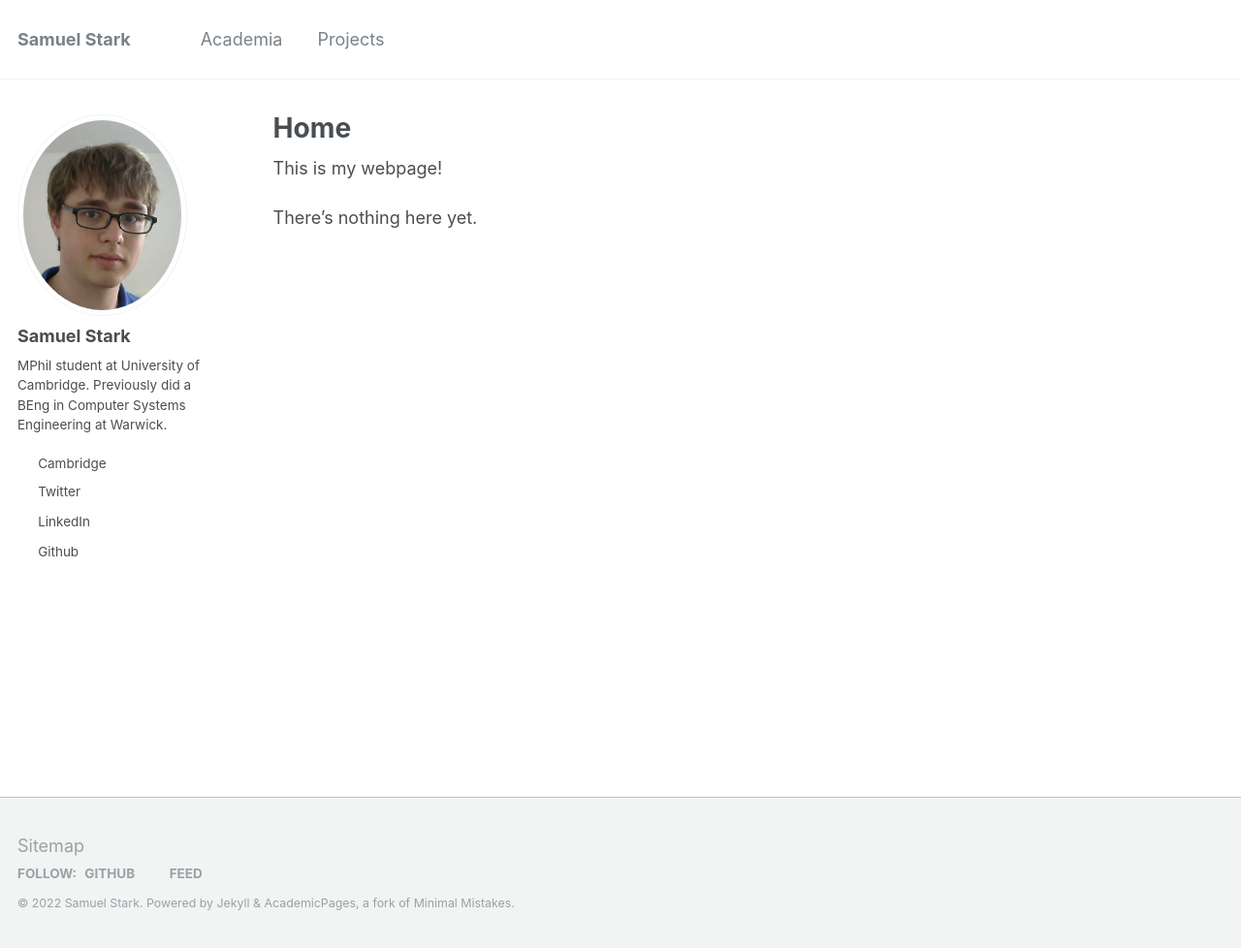
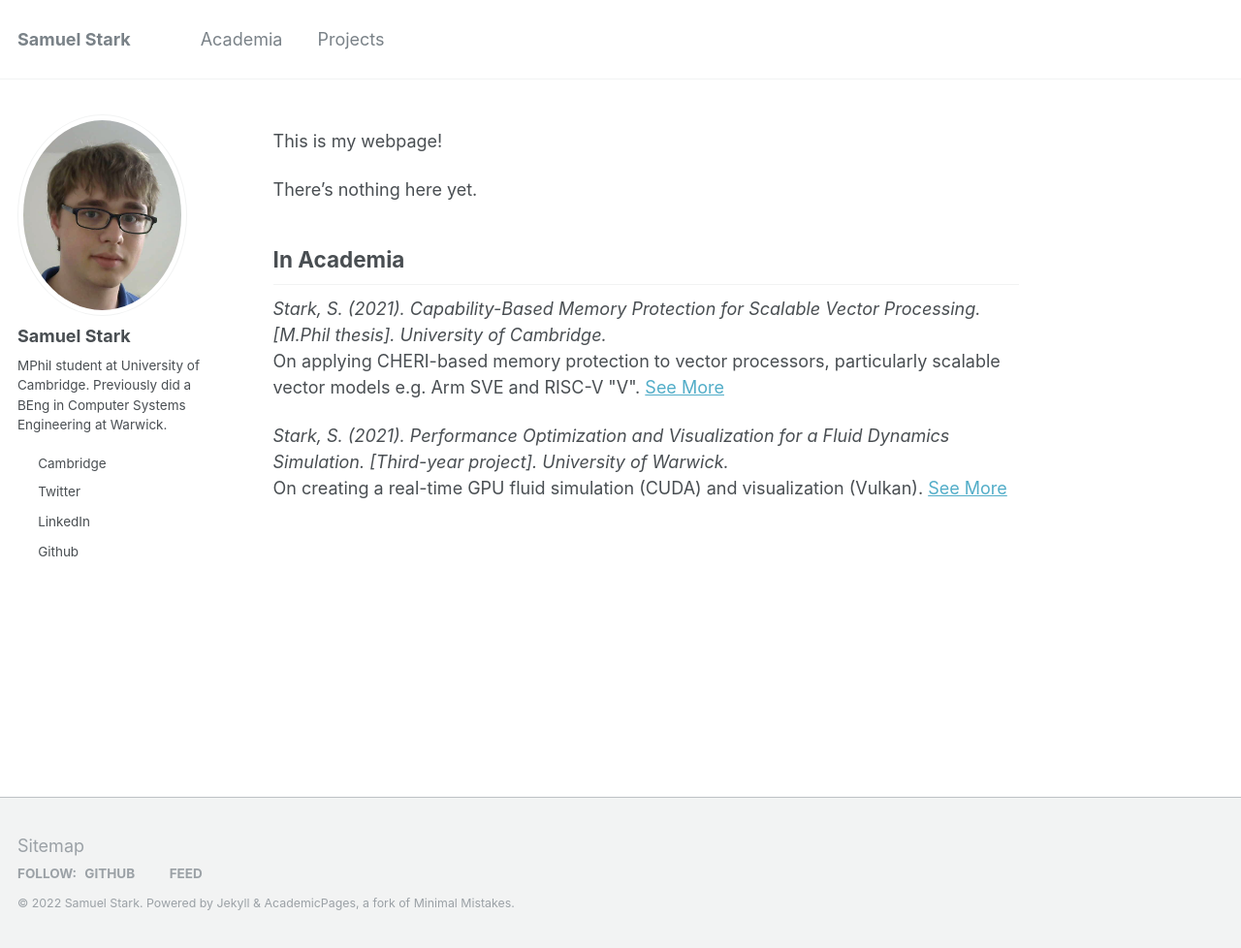
Before and after one commit to theturboturnip/theturboturnip.github.io, a Jekyll site: the page built from _pages/about.md, in a window 1280 px wide and 978 px high. Shown: the whole window at 97% size. Built offline with Jekyll 4.4.1, drawn with Linux system fonts in a browser that asks for light colours; an icon font too large for the unit is left out; a script bundle is joined from its source files by our own code; library files that are not in the unit come from our copies.

Commit message:
Added publications to about

```diff
--- a/_layouts/single.html
+++ b/_layouts/single.html
@@ -46,7 +46,7 @@ layout: default
 
 
         {% if page.citation and page.paperurl %}
-          <p>Recommended citation: {{ page.citation }} <a href="{{ page.paperurl }}"><u>{{ page.paperurl }}</u></a></p>
+          <p>Recommended citation: {{ page.citation }} <a href="{{ page.paperurl }}">{{ page.paperurl }}</a></p>
         {% elsif page.citation %}
           <p>Recommended citation: {{ page.citation }} </p>
         {% endif %}
--- a/_pages/about.md
+++ b/_pages/about.md
@@ -1,6 +1,6 @@
 ---
 permalink: /
-title: "Home"
+title: ""
 excerpt: "Home"
 author_profile: true
 redirect_from:
@@ -11,3 +11,36 @@ redirect_from:
 This is my webpage!
 
 There's nothing here yet.
+
+<!--
+## Latest Posts
+<div>
+{% capture written_year %}'None'{% endcapture %}
+{% for post in site.posts limit:2 %}
+  {% capture year %}{{ post.date | date: '%Y' }}{% endcapture %}
+  {% if year != written_year %}
+    <h2 id="{{ year | slugify }}" class="archive__subtitle">{{ year }}</h2>
+    {% capture written_year %}{{ year }}{% endcapture %}
+  {% endif %}
+    <a href="{{ post.url }}">{{ post.title }}</a>
+    {{ post.excerpt }}
+{% endfor %}
+</div>
+-->
+
+## In Academia
+<div>
+<!-- {% capture written_year %}'None'{% endcapture %} -->
+{% for post in site.publications reversed %}
+<p>
+  <!-- {% capture year %}{{ post.date | date: '%Y' }}{% endcapture %}
+  {% if year != written_year %}
+    <h2 id="{{ year | slugify }}" class="archive__subtitle">{{ year }}</h2>
+    {% capture written_year %}{{ year }}{% endcapture %}
+  {% endif %} -->
+    <i>{{ post.citation }}</i><br/>
+    {{ post.excerpt }}
+    <a href="{{ post.url }}">See More</a><br/>
+</p>
+{% endfor %}
+</div>
--- a/_publications/2022-06-06-capability-protection-scalable-vectors.md
+++ b/_publications/2022-06-06-capability-protection-scalable-vectors.md
@@ -2,11 +2,10 @@
 title: "Capability-Based Memory Protection for Scalable Vector Processing"
 collection: publications
 permalink: /publication/2022-06-06-capability-protection-scalable-vectors
-excerpt: "On applying CHERI-based memory protection to vector processors, particularly scalable vector models e.g. Arm SVE and RISC-V &quot;V&quot;. My masters project at Cambridge."
+excerpt: "On applying CHERI-based memory protection to vector processors, particularly scalable vector models e.g. Arm SVE and RISC-V &quot;V&quot;."
 date: 2022-06-06
 paperurl: 'https://theturboturnip.github.io/files/2022-06-06-capability-protection-scalable-vectors.pdf'
-citation: 'Stark, Samuel (2021). &quot;Capability-Based Memory Protection
-for Scalable Vector Processing&quot; <i>University of Cambridge</i>.'
+citation: 'Stark, S. (2021). Capability-Based Memory Protection for Scalable Vector Processing. [M.Phil thesis]. University of Cambridge.'
 course: 'Advanced Computer Science M.Phil @ University of Cambridge'
 ---
 
```
Also changed, not shown: _data/authors.yml (+8 -16 lines), _includes/archive-single.html (+16 -4 lines), _publications/2021-05-01-fluid-dynamics-opt-viz.md (+4 -2 lines).
